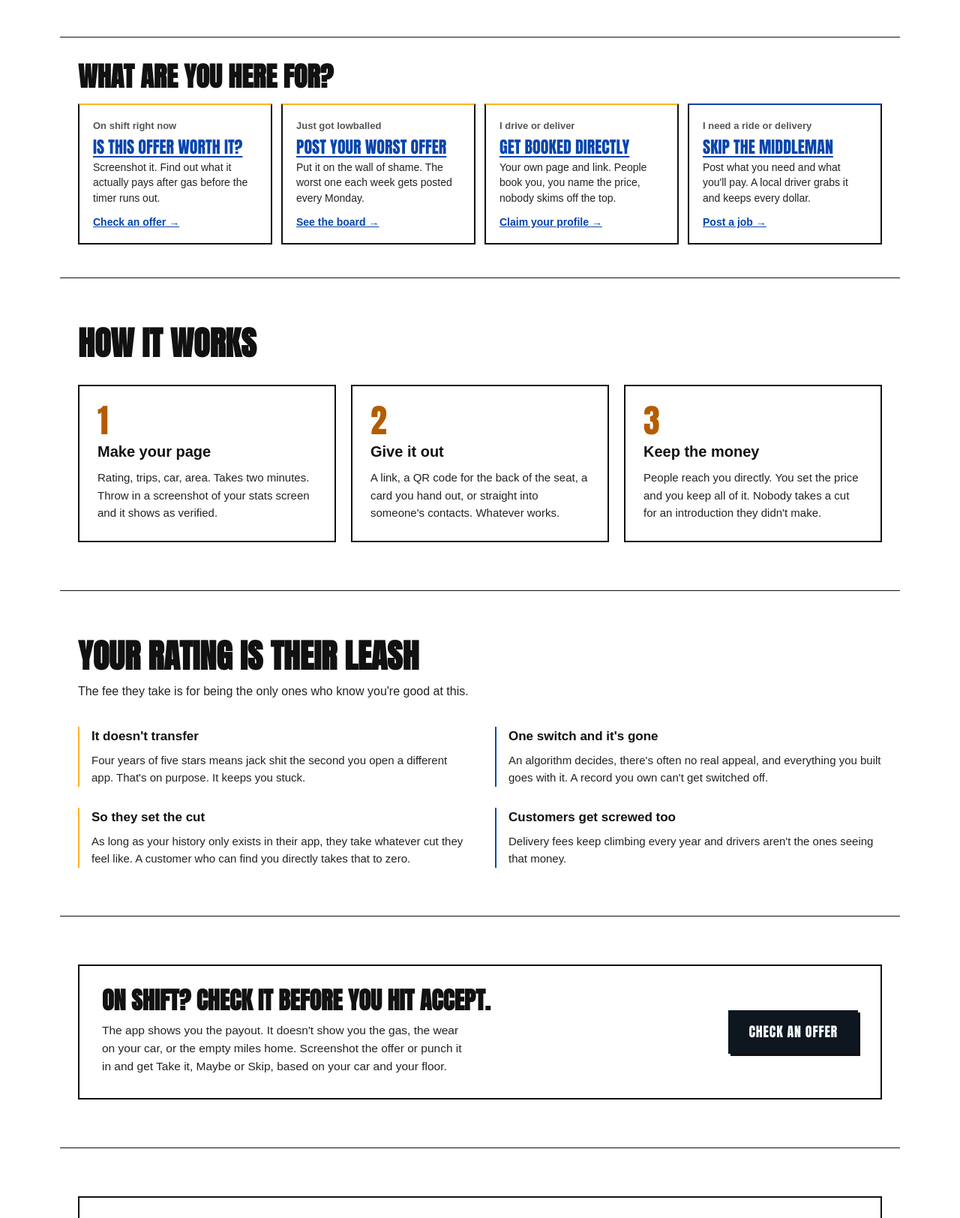
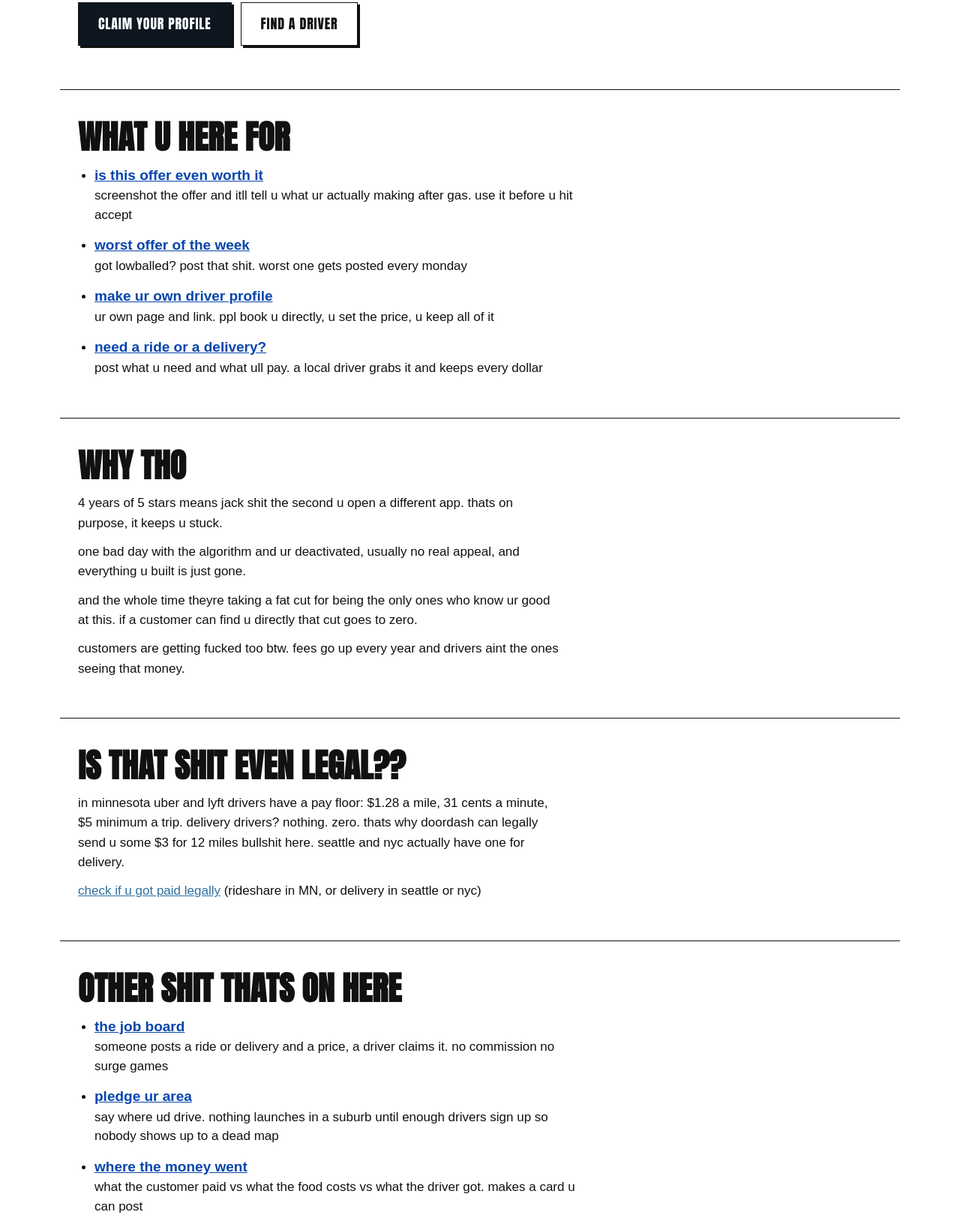
Before and after one commit to chlongis/Lets-rape-uber-to-death-, a plain HTML site: page index.html in a window 1280 px wide. Shown: the part 594-2218 px from the top of the page at 75% size. Drawn offline with Linux system fonts and the light colour scheme.

Commit message:
homepage in my own words, ticker back

```diff
--- a/index.html
+++ b/index.html
@@ -254,6 +254,19 @@
 
 
 
+
+  .ticker{background:#111;color:#FFB020;overflow:hidden;white-space:nowrap;border-bottom:3px solid #C8553D;
+    font-family:Anton,Impact,sans-serif;font-size:17px;letter-spacing:.04em;padding:7px 0}
+  .ticker span{display:inline-block;padding-left:100%;animation:tick 38s linear infinite}
+  @keyframes tick{to{transform:translateX(-100%)}}
+  @media (prefers-reduced-motion:reduce){.ticker span{animation:none;padding-left:16px}}
+  .rant{padding-block:40px}
+  .rant h2{font-family:Anton,Impact,sans-serif;text-transform:uppercase;font-size:clamp(28px,4.4vw,44px);line-height:1;margin-bottom:16px}
+  .rant p{max-width:68ch;font-size:17px;line-height:1.55;margin-bottom:12px}
+  .rant .links{margin:0;padding-left:22px;max-width:76ch}
+  .rant .links li{font-size:17px;line-height:1.5;margin-bottom:14px}
+  .rant .links a{display:block;font-weight:700;font-size:19px}
+
   footer{padding-block:44px 64px;color:var(--text-3);font-size:13.5px}
   footer p{max-width:78ch;margin-bottom:10px;line-height:1.6}
   footer .disclaim{border-left:2px solid var(--accent);padding-left:14px;color:var(--text-2)}
@@ -280,156 +293,55 @@
 </header>
 
 <main>
+<div class="ticker" aria-hidden="true"><span>0% COMMISSION &nbsp;★&nbsp; KEEP THE WHOLE FARE &nbsp;★&nbsp; SCREENSHOT UR LOWBALLS &nbsp;★&nbsp; MN DELIVERY DRIVERS HAVE NO PAY FLOOR. NONE. &nbsp;★&nbsp; FUCK THE MIDDLEMAN &nbsp;★&nbsp; ITS FREE, NO CATCH &nbsp;★&nbsp; UR RATING SHOULD BE URS &nbsp;★&nbsp; 0% COMMISSION &nbsp;★&nbsp; KEEP THE WHOLE FARE &nbsp;★&nbsp;</span></div>
   <div class="hero wrap">
     <h1>Work for yourself,<br> <em>for real this time</em>.</h1>
-    <p class="hero-sub">Your rating is the most valuable thing you've got and you can't take it anywhere. It lives inside their app, and it's gone the day they deactivate you. <strong>Build one that's actually yours. Cut out the middleman.</strong></p>
-    <p class="hero-sub" style="margin-top:14px">Made by a dasher in the west metro. Not a company. No ads, no fees.</p>
+    <p class="hero-sub">ok so heres the deal. ur rating is the most valuable thing u got and u cant take it anywhere. it lives in their app and its gone the day they deactivate u. <strong>so make one thats actually urs and cut out the middleman.</strong></p>
+    <p class="hero-sub" style="margin-top:12px">made by a dasher in the west metro. not a company. no ads, no fees, im not making a dime off this.</p>
     <div class="herocta">
       <a class="btn" href="claim.html">Claim your profile</a>
       <a class="btn ghost" href="find.html">Find a driver</a>
     </div>
   </div>
 
-  <div class="pick wrap">
-    <h2>What are you here for?</h2>
-    <div class="picks">
-      <a class="pk" href="offer.html">
-        <span class="who">On shift right now</span>
-        <span class="what">Is this offer worth it?</span>
-        <span class="why">Screenshot it. Find out what it actually pays after gas before the timer runs out.</span>
-        <span class="go">Check an offer &rarr;</span>
-      </a>
-      <a class="pk" href="worst.html">
-        <span class="who">Just got lowballed</span>
-        <span class="what">Post your worst offer</span>
-        <span class="why">Put it on the wall of shame. The worst one each week gets posted every Monday.</span>
-        <span class="go">See the board &rarr;</span>
-      </a>
-      <a class="pk" href="claim.html">
-        <span class="who">I drive or deliver</span>
-        <span class="what">Get booked directly</span>
-        <span class="why">Your own page and link. People book you, you name the price, nobody skims off the top.</span>
-        <span class="go">Claim your profile &rarr;</span>
-      </a>
-      <a class="pk alt" href="board.html">
-        <span class="who">I need a ride or delivery</span>
-        <span class="what">Skip the middleman</span>
-        <span class="why">Post what you need and what you'll pay. A local driver grabs it and keeps every dollar.</span>
-        <span class="go">Post a job &rarr;</span>
-      </a>
-    </div>
-  </div>
-
-  <section class="wrap">
-    <div class="sec-head">
-      <h2>How it works</h2>
-    </div>
-    <div class="steps">
-      <div class="step">
-        <span class="n">1</span>
-        <h3>Make your page</h3>
-        <p>Rating, trips, car, area. Takes two minutes. Throw in a screenshot of your stats screen and it shows as verified.</p>
-      </div>
-      <div class="step">
-        <span class="n">2</span>
-        <h3>Give it out</h3>
-        <p>A link, a QR code for the back of the seat, a card you hand out, or straight into someone's contacts. Whatever works.</p>
-      </div>
-      <div class="step">
-        <span class="n">3</span>
-        <h3>Keep the money</h3>
-        <p>People reach you directly. You set the price and you keep all of it. Nobody takes a cut for an introduction they didn't make.</p>
-      </div>
-    </div>
+  <section class="wrap rant">
+    <h2>what u here for</h2>
+    <ul class="links">
+      <li><a href="offer.html">is this offer even worth it</a> screenshot the offer and itll tell u what ur actually making after gas. use it before u hit accept</li>
+      <li><a href="worst.html">worst offer of the week</a> got lowballed? post that shit. worst one gets posted every monday</li>
+      <li><a href="claim.html">make ur own driver profile</a> ur own page and link. ppl book u directly, u set the price, u keep all of it</li>
+      <li><a href="board.html">need a ride or a delivery?</a> post what u need and what ull pay. a local driver grabs it and keeps every dollar</li>
+    </ul>
   </section>
 
-  <section class="wrap">
-    <div class="sec-head">
-      <h2>Your rating is their leash</h2>
-      <p>The fee they take is for being the only ones who know you're good at this.</p>
-    </div>
-    <div class="facts">
-      <div class="fact">
-        <h3>It doesn't transfer</h3>
-        <p>Four years of five stars means jack shit the second you open a different app. That's on purpose. It keeps you stuck.</p>
-      </div>
-      <div class="fact alt">
-        <h3>One switch and it's gone</h3>
-        <p>An algorithm decides, there's often no real appeal, and everything you built goes with it. A record you own can't get switched off.</p>
-      </div>
-      <div class="fact">
-        <h3>So they set the cut</h3>
-        <p>As long as your history only exists in their app, they take whatever cut they feel like. A customer who can find you directly takes that to zero.</p>
-      </div>
-      <div class="fact alt">
-        <h3>Customers get screwed too</h3>
-        <p>Delivery fees keep climbing every year and drivers aren't the ones seeing that money.</p>
-      </div>
-    </div>
+  <section class="wrap rant">
+    <h2>why tho</h2>
+    <p>4 years of 5 stars means jack shit the second u open a different app. thats on purpose, it keeps u stuck.</p>
+    <p>one bad day with the algorithm and ur deactivated, usually no real appeal, and everything u built is just gone.</p>
+    <p>and the whole time theyre taking a fat cut for being the only ones who know ur good at this. if a customer can find u directly that cut goes to zero.</p>
+    <p>customers are getting fucked too btw. fees go up every year and drivers aint the ones seeing that money.</p>
   </section>
 
-  <section class="wrap">
-    <div class="paystrip">
-      <div>
-        <h3>On shift? Check it before you hit accept.</h3>
-        <p>The app shows you the payout. It doesn't show you the gas, the wear on your car, or the empty miles home. Screenshot the offer or punch it in and get Take it, Maybe or Skip, based on your car and your floor.</p>
-      </div>
-      <a class="btn" href="offer.html">Check an offer</a>
-    </div>
+  <section class="wrap rant">
+    <h2>is that shit even legal??</h2>
+    <p>in minnesota uber and lyft drivers have a pay floor: $1.28 a mile, 31 cents a minute, $5 minimum a trip. delivery drivers? nothing. zero. thats why doordash can legally send u some $3 for 12 miles bullshit here. seattle and nyc actually have one for delivery.</p>
+    <p><a href="paycheck.html">check if u got paid legally</a> (rideshare in MN, or delivery in seattle or nyc)</p>
   </section>
 
-  <section class="wrap">
-    <div class="paystrip">
-      <div>
-        <h3>Did they even pay you legally?</h3>
-        <p>Minnesota has a pay floor for rideshare. Seattle and New York City have one for delivery. Minnesota delivery drivers don't have one at all. Run a pay period through it and see if you got shorted, and who to file with if you did.</p>
-        <div class="rates">
-          <div><div class="v">$1.28</div><div class="k">per mile</div></div>
-          <div><div class="v">$0.31</div><div class="k">per minute</div></div>
-          <div><div class="v">$5.00</div><div class="k">per trip, minimum</div></div>
-        </div>
-      </div>
-      <a class="btn" href="paycheck.html">Check a pay period</a>
-    </div>
-  </section>
-
-  <section class="wrap">
-    <div class="sec-head">
-      <h2>More tools, all free</h2>
-    </div>
-    <div class="ctarow">
-      <a class="ctacard" href="board.html">
-        <span class="ctak">The job board</span>
-        <span class="ctad">Someone needs a ride or a delivery, names a price, and a driver claims it. No commission, no surge games. The money goes to whoever does the work.</span>
-        <span class="ctago">Open the board &rarr;</span>
-      </a>
-      <a class="ctacard alt" href="pledge.html">
-        <span class="ctak">Pledge your area</span>
-        <span class="ctad">Say where you'd drive. Nothing launches in a suburb until enough drivers sign up, so nobody shows up to a dead map.</span>
-        <span class="ctago">Add your name &rarr;</span>
-      </a>
-      <a class="ctacard alt" href="worst.html">
-        <span class="ctak">Worst offer of the week</span>
-        <span class="ctad">Got lowballed? Screenshot it and submit it. Everything's ranked by what it really pays per hour after gas.</span>
-        <span class="ctago">See this week's worst &rarr;</span>
-      </a>
-      <a class="ctacard" href="receipt.html">
-        <span class="ctak">Where the money went</span>
-        <span class="ctad">What the customer paid, what the food costs at the counter, what the driver got. Get a card showing what the app kept, ready to post.</span>
-        <span class="ctago">Make a receipt card &rarr;</span>
-      </a>
-      <a class="ctacard alt" href="deact.html">
-        <span class="ctak">Deactivation tracker</span>
-        <span class="ctad">Got switched off with no reason? Report it anonymously in 30 seconds and see how many other drivers got the same treatment.</span>
-        <span class="ctago">Add your report &rarr;</span>
-      </a>
-    </div>
+  <section class="wrap rant">
+    <h2>other shit thats on here</h2>
+    <ul class="links">
+      <li><a href="board.html">the job board</a> someone posts a ride or delivery and a price, a driver claims it. no commission no surge games</li>
+      <li><a href="pledge.html">pledge ur area</a> say where ud drive. nothing launches in a suburb until enough drivers sign up so nobody shows up to a dead map</li>
+      <li><a href="receipt.html">where the money went</a> what the customer paid vs what the food costs vs what the driver got. makes a card u can post</li>
+      <li><a href="deact.html">deactivation tracker</a> got switched off for no reason? report it anonymously, see how many other ppl got the same shit</li>
+    </ul>
   </section>
 </main>
 
 <footer class="wrap">
-  <p class="disclaim"><strong>Zilch takes no commission and doesn't arrange rides.</strong> Drivers make and own their profiles. Whatever you work out with a driver is between the two of you.</p>
-  <p>Pay figures from Minn. Stat. § 181C.03, RCW 49.46.300 and 35 RCNY § 59B-23. Rates change, so double-check before you rely on any of it. Not legal advice. The whole thing is open source, run your own copy if you want.</p>
+  <p class="disclaim"><strong>fine print:</strong> zilch doesnt take a cut and doesnt arrange rides. drivers make and own their profiles. whatever u work out with a driver is between u two.</p>
+  <p>pay numbers are from Minn. Stat. § 181C.03, RCW 49.46.300 and 35 RCNY § 59B-23. they change so double check before u rely on it. not legal advice. the whole thing is open source, steal it idc.</p>
 </footer>
 <script src="auth.js"></script>
 <script src="pwa.js"></script>
--- a/sw.js
+++ b/sw.js
@@ -1,7 +1,7 @@
 // Zilch service worker. Makes the site installable and keeps the offer
 // check and receipt card working with no signal. Database calls (Supabase)
 // always go to the network and are never cached.
-var VERSION = "zilch-v10";
+var VERSION = "zilch-v11";
 var CORE = [
   "./", "./index.html", "./offer.html", "./worst.html", "./receipt.html", "./board.html", "./find.html",
   "./claim.html", "./d.html", "./deact.html", "./paycheck.html", "./pledge.html",
```
